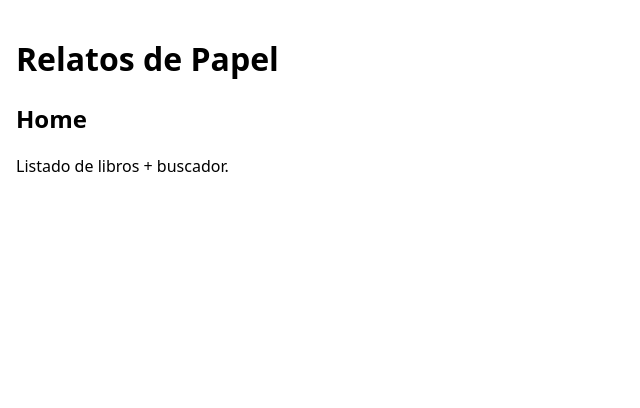
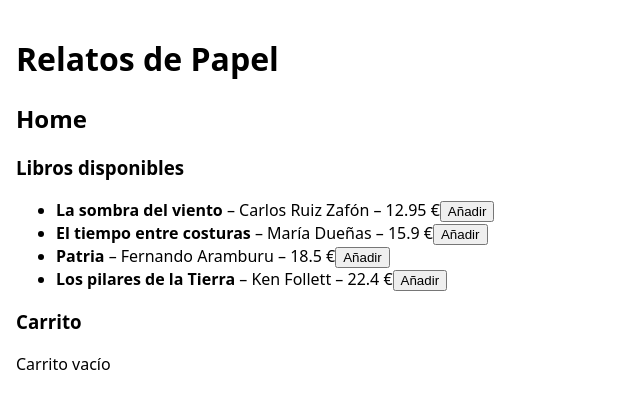
Before and after one commit to RamonGarcia966-UNIR/dwfs-act1-relatos-de-papel, a React (Vite) app: page /home in a window 1280 px wide. Shown: the top 408 px of the page, without its empty margins (0-640 px from the left). Built offline with nearby package versions, Linux system fonts and the light colour scheme.

Commit message:
feat: carrito global con libros y uso desde home

```diff
--- a/src/App.jsx
+++ b/src/App.jsx
@@ -1,4 +1,5 @@
 import { BrowserRouter, Routes, Route, Navigate } from "react-router-dom";
+import { CartProvider } from "./context/CartContext";
 
 import Landing from "./views/Landing";
 import HomePage from "./views/HomePage";
@@ -24,7 +25,9 @@ function AppContent() {
 export default function App() {
   return (
     <BrowserRouter>
-      <AppContent />
+      <CartProvider>
+        <AppContent />
+      </CartProvider>
     </BrowserRouter>
   );
 }
--- a/src/context/CartContext.jsx
+++ b/src/context/CartContext.jsx
@@ -0,0 +1,27 @@
+import { createContext, useState } from "react";
+
+export const CartContext = createContext();
+
+export function CartProvider({ children }) {
+  const [cart, setCart] = useState([]);
+
+  const addToCart = (book) => {
+    setCart((prev) => [...prev, book]);
+  };
+
+  const removeFromCart = (id) => {
+    setCart((prev) => prev.filter((item) => item.id !== id));
+  };
+
+  const clearCart = () => {
+    setCart([]);
+  };
+
+  return (
+    <CartContext.Provider
+      value={{ cart, addToCart, removeFromCart, clearCart }}
+    >
+      {children}
+    </CartContext.Provider>
+  );
+}
--- /dev/null
+++ b/src/data/books.js
@@ -0,0 +1,26 @@
+export const books = [
+  {
+    id: 1,
+    title: "La sombra del viento",
+    author: "Carlos Ruiz Zafón",
+    price: 12.95
+  },
+  {
+    id: 2,
+    title: "El tiempo entre costuras",
+    author: "María Dueñas",
+    price: 15.90
+  },
+  {
+    id: 3,
+    title: "Patria",
+    author: "Fernando Aramburu",
+    price: 18.50
+  },
+  {
+    id: 4,
+    title: "Los pilares de la Tierra",
+    author: "Ken Follett",
+    price: 22.40
+  }
+];
--- a/src/hooks/useCart.js
+++ b/src/hooks/useCart.js
@@ -0,0 +1,12 @@
+import { useContext } from "react";
+import { CartContext } from "../context/CartContext";
+
+export function useCart() {
+  const context = useContext(CartContext);
+
+  if (!context) {
+    throw new Error("useCart debe usarse dentro de un CartProvider");
+  }
+
+  return context;
+}
--- a/src/views/HomePage.jsx
+++ b/src/views/HomePage.jsx
@@ -1,8 +1,40 @@
+import { books } from "../data/books";
+import { useCart } from "../hooks/useCart";
+
 export default function HomePage() {
+  const { cart, addToCart, removeFromCart } = useCart();
+
   return (
     <section>
       <h2>Home</h2>
-      <p>Listado de libros + buscador.</p>
+
+      <h3>Libros disponibles</h3>
+      <ul>
+        {books.map((book) => (
+          <li key={book.id}>
+            <strong>{book.title}</strong> – {book.author} – {book.price} €
+            <button onClick={() => addToCart(book)}>
+              Añadir
+            </button>
+          </li>
+        ))}
+      </ul>
+
+      <h3>Carrito</h3>
+      {cart.length === 0 ? (
+        <p>Carrito vacío</p>
+      ) : (
+        <ul>
+          {cart.map((item) => (
+            <li key={item.id}>
+              {item.title}
+              <button onClick={() => removeFromCart(item.id)}>
+                Quitar
+              </button>
+            </li>
+          ))}
+        </ul>
+      )}
     </section>
   );
 }
```
